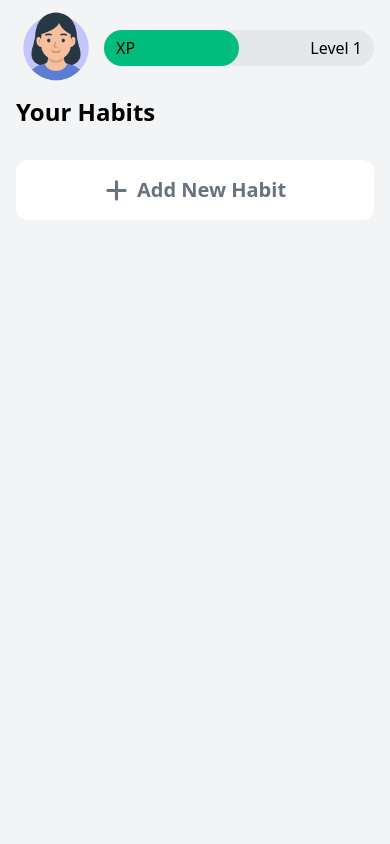
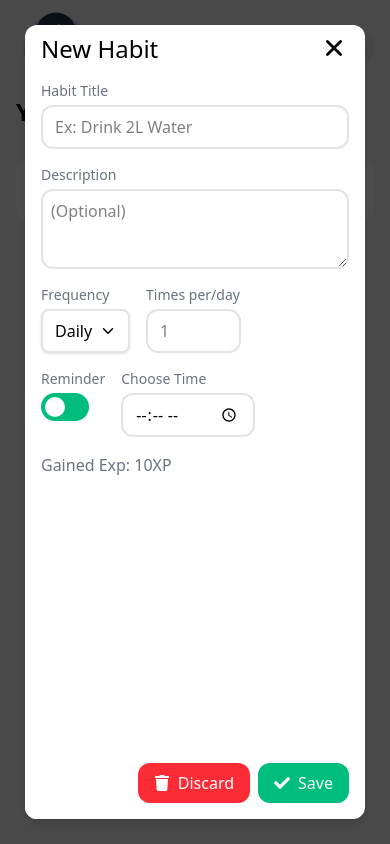
Before and after one commit to GeoLine02/gamified-habit-tracker, a Next.js app: page / in a window 390 px wide. Both pictures are taken after a click on the element "Add New Habit". Built offline with nearby package versions, Linux system fonts and the light colour scheme.

Commit message:
style: add new task mobile design

```diff
--- /dev/null
+++ b/app/(home)/habits/NewHabitModal.tsx
@@ -0,0 +1,84 @@
+"use client";
+
+import DropDown from "@/components/ui/DropDown";
+import Input from "@/components/ui/Input";
+import Modal from "@/components/ui/Modal";
+import Toggle from "@/components/ui/Toggle";
+import { useHabitsContext } from "@/context/HabitsContext";
+import { FaTrash, FaCheck } from "react-icons/fa";
+
+const NewHabitModal = () => {
+  const { onToggleNewHabitModal, isHabitsModalOpen } = useHabitsContext();
+
+  return (
+    <Modal
+      title="New Habit"
+      className="w-full max-w-[calc(100%-50px)] h-full max-h-[calc(100%-50px)] overflow-y-auto relative"
+      isOpen={isHabitsModalOpen}
+      onClose={onToggleNewHabitModal}
+    >
+      <div className="space-y-4 mt-2">
+        <Input>
+          <Input.Label>Habit Title</Input.Label>
+          <Input.Field placeholder="Ex: Drink 2L Water" />
+        </Input>
+        <div className="space-y-1 flex flex-col">
+          <label
+            className="text-medium-gray text-sm font-medium"
+            htmlFor="description"
+          >
+            Description
+          </label>
+          <textarea
+            placeholder="(Optional)"
+            className="border-2 border-medium-gray/20 rounded-xl p-2 min-h-[80px] focus:outline-custom-green transition-all outline-transparent duration-300 font-medium"
+            name="description"
+          ></textarea>
+        </div>
+
+        <div className="flex items-start gap-4 flex-wrap  ">
+          <DropDown>
+            <DropDown.Label>Frequency</DropDown.Label>
+            <DropDown.Button>Daily</DropDown.Button>
+            <DropDown.Menu>
+              <DropDown.Item>Daily</DropDown.Item>
+              <DropDown.Item>Weekly</DropDown.Item>
+            </DropDown.Menu>
+          </DropDown>
+          <Input className="max-w-[95px]">
+            <Input.Label>Times per/day</Input.Label>
+            <Input.Field placeholder="1" />
+          </Input>
+          <div className="flex items-start gap-4">
+            <div className="flex flex-col gap-1">
+              <label
+                className="text-medium-gray font-medium text-sm "
+                htmlFor="reminder"
+              >
+                Reminder
+              </label>
+              <Toggle handleToggle={() => {}} isToggled={true} />
+            </div>
+            <Input className="!w-fit">
+              <Input.Label>Choose Time</Input.Label>
+              <Input.Field type="time" />
+            </Input>
+          </div>
+        </div>
+        <p className="text-medium-gray font-medium">Gained Exp: 10XP</p>
+      </div>
+      <section className="flex gap-2 justify-end py-2 pb-4 absolute bottom-0 right-4 bg-white w-full">
+        <button className="font-medium flex items-center gap-2 bg-red-500 text-white cursor-pointer px-4 py-2 rounded-xl">
+          <FaTrash />
+          <span>Discard</span>
+        </button>
+        <button className="font-medium flex items-center gap-2 bg-custom-green text-white cursor-pointer py-2 px-4 rounded-xl">
+          <FaCheck />
+          <span>Save</span>
+        </button>
+      </section>
+    </Modal>
+  );
+};
+
+export default NewHabitModal;
--- a/app/(home)/page.tsx
+++ b/app/(home)/page.tsx
@@ -1,11 +1,13 @@
 import HabitsList from "./habits/HabitsList";
 import NewHabitBtn from "./habits/NewHabitBtn";
+import NewHabitModal from "./habits/NewHabitModal";
 
 export default function Home() {
   return (
     <div className="container px-4 flex flex-col gap-4">
       <HabitsList />
       <NewHabitBtn />
+      <NewHabitModal />
     </div>
   );
 }
--- /dev/null
+++ b/components/ui/DropDown.tsx
@@ -0,0 +1,116 @@
+"use client";
+
+import React, { createContext, useContext, useState, ReactNode } from "react";
+import { IoChevronDown } from "react-icons/io5";
+import classNames from "classnames";
+
+interface DropDownContextProps {
+  isOpen: boolean;
+  toggle: () => void;
+  close: () => void;
+}
+
+const DropDownContext = createContext<DropDownContextProps | undefined>(
+  undefined
+);
+
+const useDropDown = () => {
+  const ctx = useContext(DropDownContext);
+  if (!ctx)
+    throw new Error(
+      "DropDown compound components must be used within <DropDown>"
+    );
+  return ctx;
+};
+
+interface DropDownProps {
+  children: ReactNode;
+}
+
+const DropDown = ({ children }: DropDownProps) => {
+  const [isOpen, setIsOpen] = useState(false);
+
+  const toggle = () => setIsOpen((prev) => !prev);
+  const close = () => setIsOpen(false);
+
+  return (
+    <DropDownContext.Provider value={{ isOpen, toggle, close }}>
+      <div className="relative inline-block text-left">{children}</div>
+    </DropDownContext.Provider>
+  );
+};
+
+// Button
+const Button = ({ children }: { children: ReactNode }) => {
+  const { toggle } = useDropDown();
+  return (
+    <button
+      onClick={toggle}
+      className="flex items-center gap-2 rounded-lg border-2 border-medium-gray/20 px-3 py-2 shadow-sm transition-all duration-300 hover:bg-custom-green hover:text-white cursor-pointer"
+    >
+      {children}
+      <IoChevronDown />
+    </button>
+  );
+};
+
+// Label
+const Label = ({ children }: { children: ReactNode }) => {
+  return (
+    <div className="mb-1 text-sm font-medium text-medium-gray select-none">
+      {children}
+    </div>
+  );
+};
+
+// Menu (wrapper for items)
+const Menu = ({ children }: { children: ReactNode }) => {
+  const { isOpen } = useDropDown();
+
+  return (
+    <div
+      className={classNames(
+        "absolute left-0 mt-2 overflow-hidden rounded-lg bg-white shadow-lg border-2 border-medium-gray/20 w-full ring-black/5 transition-all duration-300 origin-top z-50",
+        isOpen
+          ? "max-h-96 scale-y-100 opacity-100"
+          : "max-h-0 scale-y-0 opacity-0"
+      )}
+    >
+      {children}
+    </div>
+  );
+};
+
+// Item
+const Item = ({
+  children,
+  onClick,
+}: {
+  children: ReactNode;
+  onClick?: () => void;
+}) => {
+  const { close } = useDropDown();
+  const handleClick = () => {
+    onClick?.();
+    close();
+  };
+
+  return (
+    <button
+      onClick={handleClick}
+      className={classNames(
+        "block w-full px-4 py-2 text-left text-sm hover:bg-custom-green transition-all duration-300 cursor-pointer hover:text-white"
+      )}
+    >
+      {children}
+    </button>
+  );
+};
+
+// Attach subcomponents
+DropDown.Button = Button;
+DropDown.Label = Label;
+DropDown.Menu = Menu;
+DropDown.Item = Item;
+
+export default DropDown;
--- a/components/ui/Input.tsx
+++ b/components/ui/Input.tsx
@@ -2,15 +2,20 @@ import React, { InputHTMLAttributes, ReactNode } from "react";
 
 interface InputRootProps {
   children: ReactNode;
+  className?: string;
 }
 
-const Input = ({ children }: InputRootProps) => {
-  return <div className="flex flex-col gap-1 w-full">{children}</div>;
+const Input = ({ children, className }: InputRootProps) => {
+  return (
+    <div className={`${className} flex flex-col gap-1 w-full`}>{children}</div>
+  );
 };
 
 // ✅ Label
 const Label = ({ children }: { children: ReactNode }) => (
-  <label className="text-sm font-medium text-gray-700">{children}</label>
+  <label className="text-sm font-medium text-medium-gray whitespace-nowrap">
+    {children}
+  </label>
 );
 
 // ✅ Text Field
@@ -21,7 +26,7 @@ interface FieldProps extends InputHTMLAttributes<HTMLInputElement> {
 const Field = ({ hasIcon, ...props }: FieldProps) => (
   <input
     {...props}
-    className={`w-full border rounded-xl px-3 py-2 text-sm focus:ring-2 focus:ring-green-500 focus:border-green-500 ${
+    className={`w-full border-2 rounded-xl px-3 py-2 focus:outline-custom-green transition-colors outline-transparent duration-300 border-medium-gray/20 font-medium  ${
       hasIcon ? "pl-10" : ""
     }`}
   />
--- /dev/null
+++ b/components/ui/Modal.tsx
@@ -0,0 +1,50 @@
+"use client";
+
+import classNames from "classnames";
+import { IoClose } from "react-icons/io5";
+
+interface ModalProps {
+  children: React.ReactNode;
+  title?: string;
+  isOpen: boolean;
+  onClose: () => void;
+  className?: string;
+}
+
+const Modal = ({ children, title, onClose, className, isOpen }: ModalProps) => {
+  const backdropClasses = classNames(
+    "fixed inset-0 flex items-center justify-center transition-opacity duration-300 z-[9999]",
+    {
+      "opacity-0 pointer-events-none": !isOpen,
+      "opacity-100 bg-black/70": isOpen,
+    }
+  );
+
+  const modalClasses = classNames(
+    "bg-white rounded-xl shadow-lg transform transition-all duration-300",
+    {
+      "scale-95 opacity-0": !isOpen,
+      "scale-100 opacity-100": isOpen,
+    },
+    className
+  );
+
+  return (
+    <div className={backdropClasses}>
+      <div className={modalClasses}>
+        <div className="w-full flex justify-between px-4 py-2">
+          <h1 className="text-2xl font-medium">{title}</h1>
+          <IoClose
+            onClick={onClose}
+            aria-label="close modal button"
+            className="cursor-pointer"
+            size={30}
+          />
+        </div>
+        <div className="px-4">{children}</div>
+      </div>
+    </div>
+  );
+};
+
+export default Modal;
--- /dev/null
+++ b/components/ui/Toggle.tsx
@@ -0,0 +1,29 @@
+import classNames from "classnames";
+
+interface ToggleProps {
+  isToggled: boolean;
+  handleToggle: () => void;
+}
+
+const Toggle = ({ handleToggle, isToggled }: ToggleProps) => {
+  const toggleAnimation = classNames("transition-all duration-300", {
+    "left-0": !isToggled,
+    "left-5": isToggled,
+  });
+
+  return (
+    <div
+      aria-labelledby="toggler button"
+      onClick={handleToggle}
+      className={`${
+        isToggled ? "bg-custom-green" : "bg-medium-gray/20"
+      } w-12 rounded-full relative cursor-pointer p-1`}
+    >
+      <div
+        className={`${toggleAnimation} w-5 aspect-square rounded-full bg-white`}
+      ></div>
+    </div>
+  );
+};
+
+export default Toggle;
--- a/package.json
+++ b/package.json
@@ -9,6 +9,7 @@
     "lint": "next lint"
   },
   "dependencies": {
+    "@date-io/dayjs": "^3.2.0",
     "classnames": "^2.5.1",
     "next": "15.4.6",
     "react": "19.1.0",
```
Also changed, not shown: app/(home)/utils/calculateExp.ts (added), 1 other file (tests, documents, lock files or other folders).
